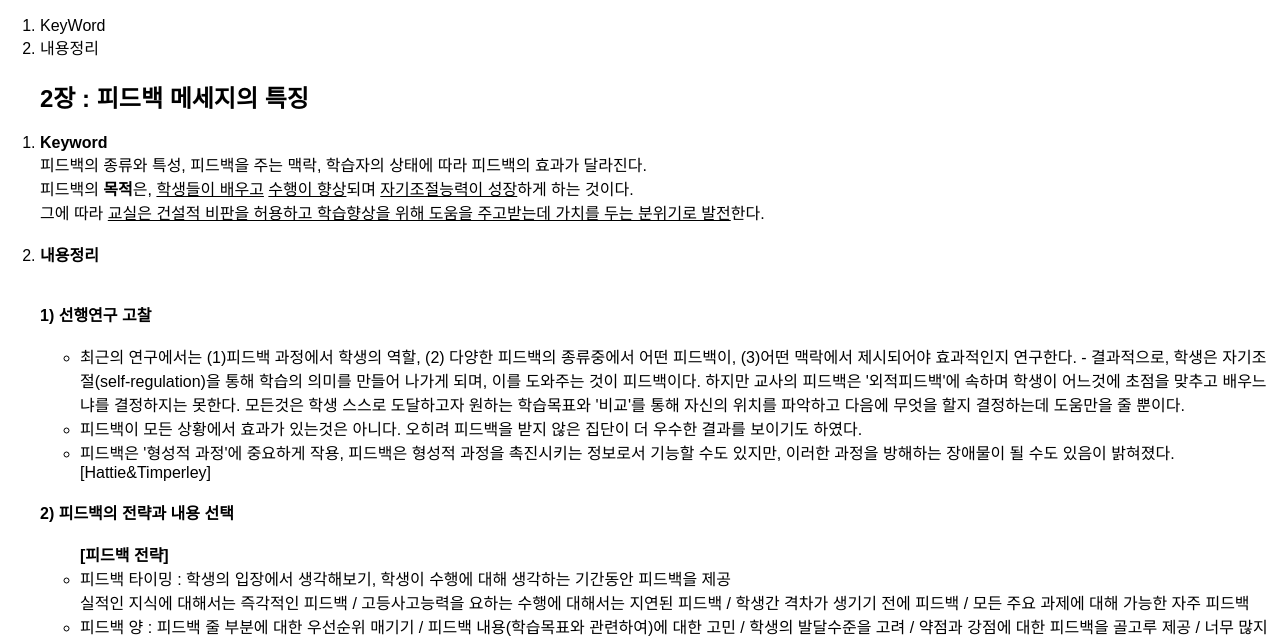
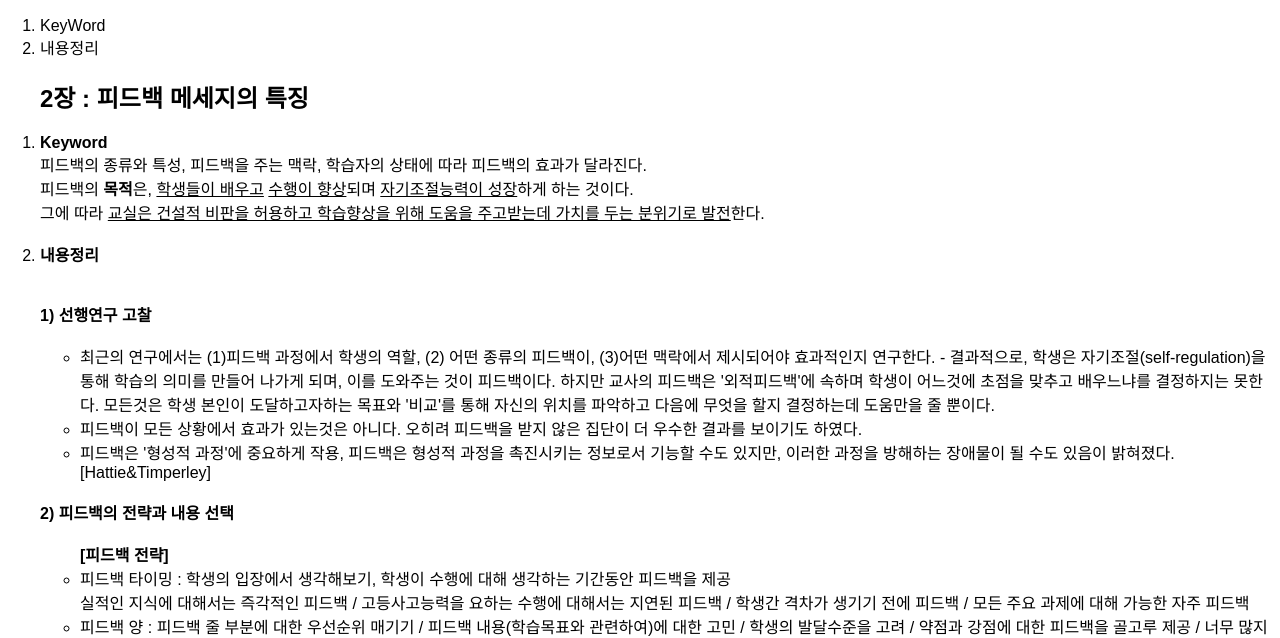
Before and after one commit to abcdwh/web12, a plain HTML site: page 3.html in a window 1280 px wide. Shown: the part 171-809 px from the top of the page. Drawn offline with Linux system fonts and the light colour scheme.

Commit message:
Update 3.html

```diff
--- a/3.html
+++ b/3.html
@@ -67,10 +67,10 @@ body {
   <strong>1) 선행연구 고찰</strong>
   <br><br>
   <ul>
-    <li> 최근의 연구에서는 (1)피드백 과정에서 학생의 역할, (2) 다양한 피드백의 종류중에서 어떤 피드백이, (3)어떤 맥락에서 제시되어야
+    <li> 최근의 연구에서는 (1)피드백 과정에서 학생의 역할, (2) 어떤 종류의 피드백이, (3)어떤 맥락에서 제시되어야
        효과적인지 연구한다. - 결과적으로, 학생은 자기조절(self-regulation)을 통해 학습의 의미를 만들어 나가게 되며, 이를 도와주는 것이
-      피드백이다. 하지만 교사의 피드백은 '외적피드백'에 속하며 학생이 어느것에 초점을 맞추고 배우느냐를 결정하지는 못한다. 모든것은 학생 스스로
-     도달하고자 원하는 학습목표와 '비교'를 통해 자신의 위치를 파악하고 다음에 무엇을 할지 결정하는데 도움만을 줄 뿐이다.</li>
+      피드백이다. 하지만 교사의 피드백은 '외적피드백'에 속하며 학생이 어느것에 초점을 맞추고 배우느냐를 결정하지는 못한다. 모든것은 학생 본인이
+     도달하고자하는 목표와 '비교'를 통해 자신의 위치를 파악하고 다음에 무엇을 할지 결정하는데 도움만을 줄 뿐이다.</li>
      <li> 피드백이 모든 상황에서 효과가 있는것은 아니다. 오히려 피드백을 받지 않은 집단이 더 우수한 결과를 보이기도 하였다. </li>
      <li> 피드백은 '형성적 과정'에 중요하게 작용, 피드백은 형성적 과정을 촉진시키는 정보로서 기능할 수도 있지만, 이러한 과정을 방해하는
      장애물이 될 수도 있음이 밝혀졌다.[Hattie&Timperley] </li>
```
